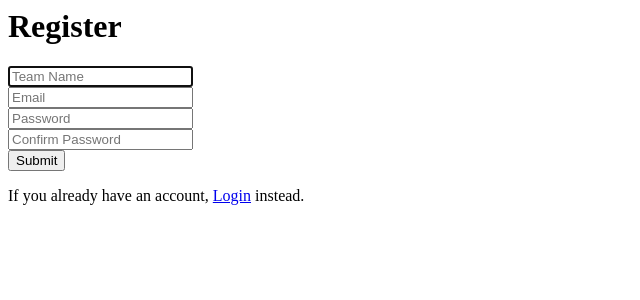
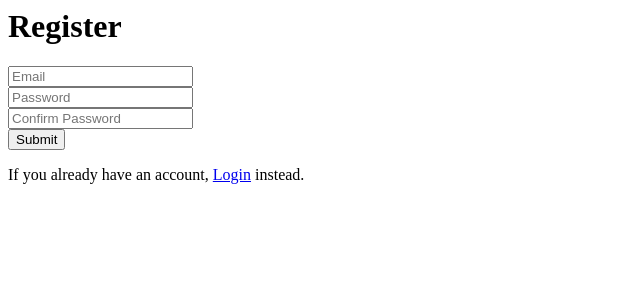
Before and after one commit to Msibragimov/gamepiont, a Django app: page /accounts/register/ in a window 1280 px wide. Shown: the top 300 px of the page, without its empty margins (0-640 px from the left). Run offline with Django 4.2, Linux system fonts and the light colour scheme; parts of the project's set-up code (start-up, migrations or seed data) failed here and were passed over.

Commit message:
Change models

```diff
--- a/account/admin.py
+++ b/account/admin.py
@@ -3,5 +3,6 @@ from .models import *
 
 # Register your models here.
 
+admin.site.register(Account)
 admin.site.register(Team)
 admin.site.register(Teammate)
--- a/account/forms.py
+++ b/account/forms.py
@@ -2,19 +2,18 @@ from django.contrib.auth.forms import AuthenticationForm, UserCreationForm
 from django.utils.translation import gettext_lazy as _
 from django import forms
 
-from  .models import Team
+from  .models import Account
 
 
 class RegistrationForm(UserCreationForm):
 	email = forms.EmailField(max_length=200, help_text='Required')
 
 	class Meta(UserCreationForm.Meta):
-		model = Team
-		fields = ('username', 'email', 'password1', 'password2')
+		model = Account
+		fields = ('email', 'password1', 'password2')
 
 	def __init__(self, *args, **kwargs) -> None:
 		super(RegistrationForm, self).__init__(*args, **kwargs)
-		self.fields['username'].widget.attrs.update({'class':'form-control','placeholder':'Team Name'})
 		self.fields['email'].widget.attrs.update({'class':'form-control','placeholder':'Email'})
 		self.fields['password1'].widget.attrs.update({'class':'form-control','placeholder':'Password'})
 		self.fields['password2'].widget.attrs.update({'class':'form-control','placeholder':'Confirm Password'})
@@ -24,7 +23,7 @@ class LoginUserForm(AuthenticationForm):
 	email = forms.EmailField(widget=forms.TextInput(attrs={'autofocus': True}))
 
 	class Meta:
-		model = Team
+		model = Account
 		fields = ('email', 'password')
 
 	def __init__(self, *args, **kwargs):
--- a/account/models.py
+++ b/account/models.py
@@ -1,24 +1,16 @@
-from django.contrib.auth.models import AbstractBaseUser, PermissionsMixin
+from django.contrib.auth.models import AbstractBaseUser
 from django.db import models
 
 from .model_fields import LowercaseEmailField
 from .manager import UserManager
 
 
-class Teammate(models.Model):
-    nickname = models.CharField(max_length=100)
-    first_name = models.CharField(max_length=50)
-    last_name = models.CharField(max_length=50)
-
-
-class Team(AbstractBaseUser):
+class Account(AbstractBaseUser):
     id = models.AutoField(primary_key=True)
     username = models.CharField(unique=True, max_length=50)
     email = LowercaseEmailField(unique=True)
     is_active = models.BooleanField(default=False)
     bio = models.TextField(max_length=800, null=True)
-    profile_photo = models.ImageField(upload_to='media/images/', null=True, default='photo.jpg')
-    teammates = models.ForeignKey(Teammate, null=True, blank=True, on_delete=models.CASCADE)
     staff = models.BooleanField(default=True)
     admin = models.BooleanField(default=False)
     objects = UserManager()
@@ -48,3 +40,19 @@ class Team(AbstractBaseUser):
 
     def has_module_perms(self, app_label):
         return self.is_superuser
+
+
+class Teammate(models.Model):
+    nickname = models.CharField(max_length=100)
+    first_name = models.CharField(max_length=50)
+    last_name = models.CharField(max_length=50)
+    avatar = models.ImageField(upload_to='media/images/', null=True, default='default.jpg')
+    bio = models.TextField(null=True)
+
+
+class Team(models.Model):
+    user = models.OneToOneField(Account, on_delete=models.CASCADE)
+    name = models.CharField(max_length=50)
+    logo = models.ImageField(upload_to='media/images/', null=True, default='default.jpg')
+    teammates = models.ForeignKey(Teammate, on_delete=models.CASCADE)
+    bio = models.TextField(max_length=800, null=True)
--- a/account/tasks.py
+++ b/account/tasks.py
@@ -4,12 +4,12 @@ from django.conf import settings
 from celery import shared_task
 
 from .utils import generate_token
-from .models import Team
+from .models import Account
 
 
 @shared_task
 def send_email_on_registration(domain, uid):
-    user = Team.objects.get(id=uid)
+    user = Account.objects.get(id=uid)
     token = generate_token.make_token(user)
 
     email_body = render_to_string('accounts/activation.html', context={'domain': domain, 'user': user, 'token': token})
--- /dev/null
+++ b/account/templates/accounts/profile.html
@@ -0,0 +1,3 @@
+<div class="row my-3 p-3">
+    <h1>This is the profile page for {{user.username}}</h1>
+</div>
--- a/account/templates/accounts/register.html
+++ b/account/templates/accounts/register.html
@@ -4,7 +4,6 @@
 	<h1>Register</h1>
 	<form method="post" action="{% url 'register' %}">
 	{% csrf_token %}
-		<div>{{ register_form.username }}</div>
 		<div>{{ register_form.email }}</div>
 		<div>{{ register_form.password1 }}</div>
 		<div>{{ register_form.password2 }}</div>
--- a/account/urls.py
+++ b/account/urls.py
@@ -8,9 +8,12 @@ from . import views
 urlpatterns = [
     path('', views.homepage, name='homepage'),
     path('register/', views.register, name='register'),
+    path('check_email/', views.check_email, name='check_email'),
     path('login/', views.login_request, name='login'),
     path('logout/', views.log_user_out, name='logout'),
     path('activate/<int:uid>/<str:token>/', views.activate_user, name='activate'),
+
+    # path('profile/', views.profile, name='users-profile'),
 
     path('reset_password/', auth_views.PasswordResetView.as_view(template_name="accounts/password_reset.html"), name="password_reset"),
     path('reset_password_done/', auth_views.PasswordResetDoneView.as_view(template_name="accounts/password_reset_done.html"), name="password_reset_done"),
--- a/account/views.py
+++ b/account/views.py
@@ -8,7 +8,7 @@ from django.urls import reverse
 from .forms import RegistrationForm, LoginUserForm
 from .tasks import send_email_on_registration
 from .utils import generate_token
-from .models import Team
+from .models import Account
 
 
 def login_request(request):
@@ -49,14 +49,18 @@ def register(request):
             current_site = get_current_site(request)
             send_email_on_registration(current_site.domain, user.id)
             messages.success(request, "Check your email to activate your account" )
-            return redirect('login')
+            return redirect('check_email')
         messages.error(request, "Unsuccessful registration. Invalid information.")
     form = RegistrationForm()
     return render(request, 'accounts/register.html', context={'register_form': form, 'next': request.GET.get('next') or 'homepage'})
 
 
+def check_email(request):
+    return render(request, 'accounts/check_email.html')
+
+
 def activate_user(request, uid, token):
-    user = Team.objects.filter(id=uid).first()
+    user = Account.objects.filter(id=uid).first()
     if user:
         if generate_token.check_token(user, token):
             user.is_active = True
--- a/cyberbase/settings.py
+++ b/cyberbase/settings.py
@@ -31,7 +31,7 @@ DEBUG = os.environ['DEBUG'].lower() == 'true'
 
 ALLOWED_HOSTS = json.loads(os.environ['ALLOWED_HOSTS'])
 
-AUTH_USER_MODEL = 'account.Team'
+AUTH_USER_MODEL = 'account.Account'
 
 AUTHENTICATION_BACKENDS = ['account.backends.EmailBackend']
 
@@ -147,8 +147,9 @@ STATICFILES_DIRS = [
 ]
 
 
+MEDIA_ROOT = os.path.join(BASE_DIR, 'media')
 MEDIA_URL = '/media/'
-MEDIA_ROOT = BASE_DIR / 'media'
+
 
 
 # Default primary key field type
--- a/cyberbase/urls.py
+++ b/cyberbase/urls.py
@@ -14,10 +14,14 @@ Including another URLconf
     2. Add a URL to urlpatterns:  path('blog/', include('blog.urls'))
 """
 from django.contrib import admin
+from django.conf import settings
 from django.urls import path, include
-from django.contrib.auth import views as auth_views
+from django.conf.urls.static import static
+
 
 urlpatterns = [
+
     path('admin/', admin.site.urls),
     path('accounts/', include('account.urls')),
-]
+
+] + static(settings.MEDIA_URL, document_root=settings.MEDIA_ROOT)
```
Also changed, not shown: account/templates/accounts/check_email.html (added, +8 -0 lines), account/migrations/0001_initial.py, account/migrations/0002_remove_team_groups_remove_team_user_permissions_and_more.py (deleted).
